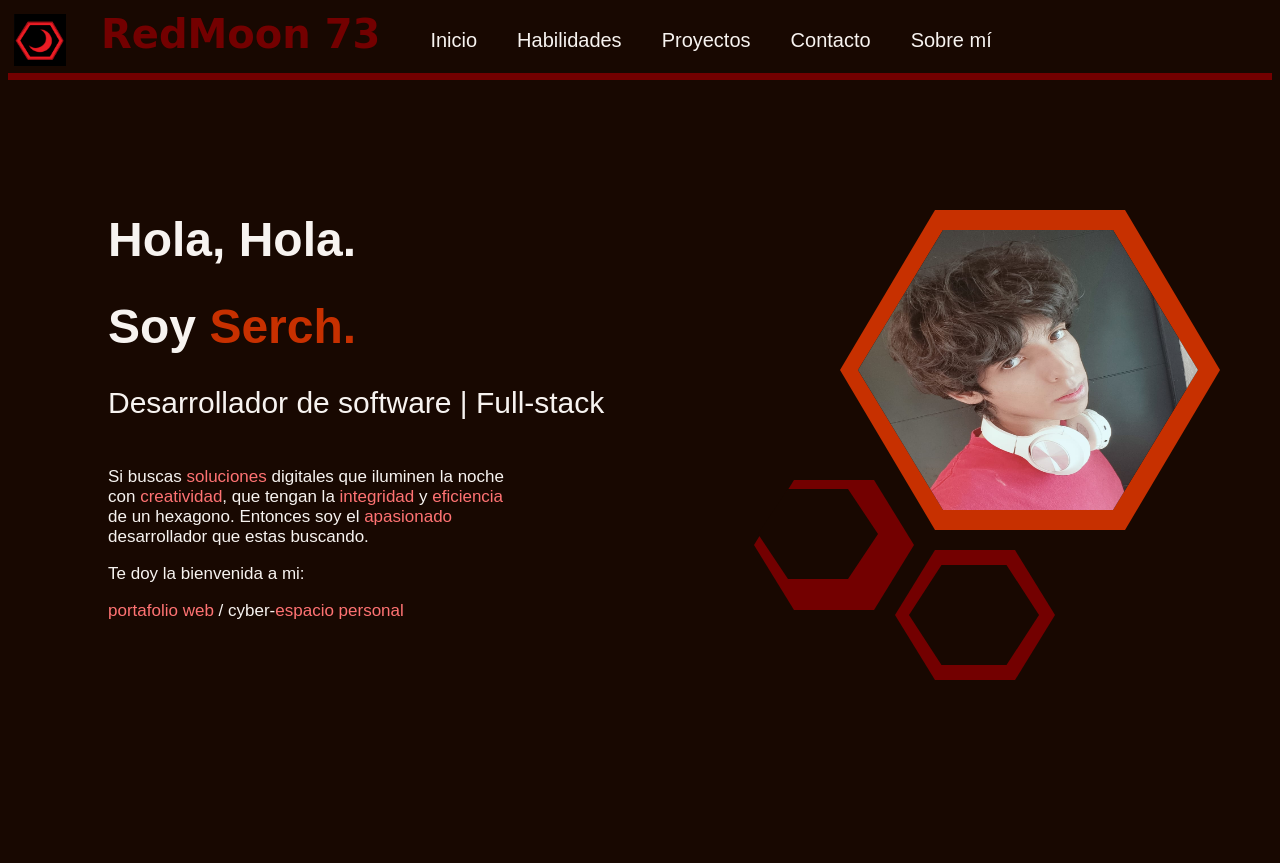
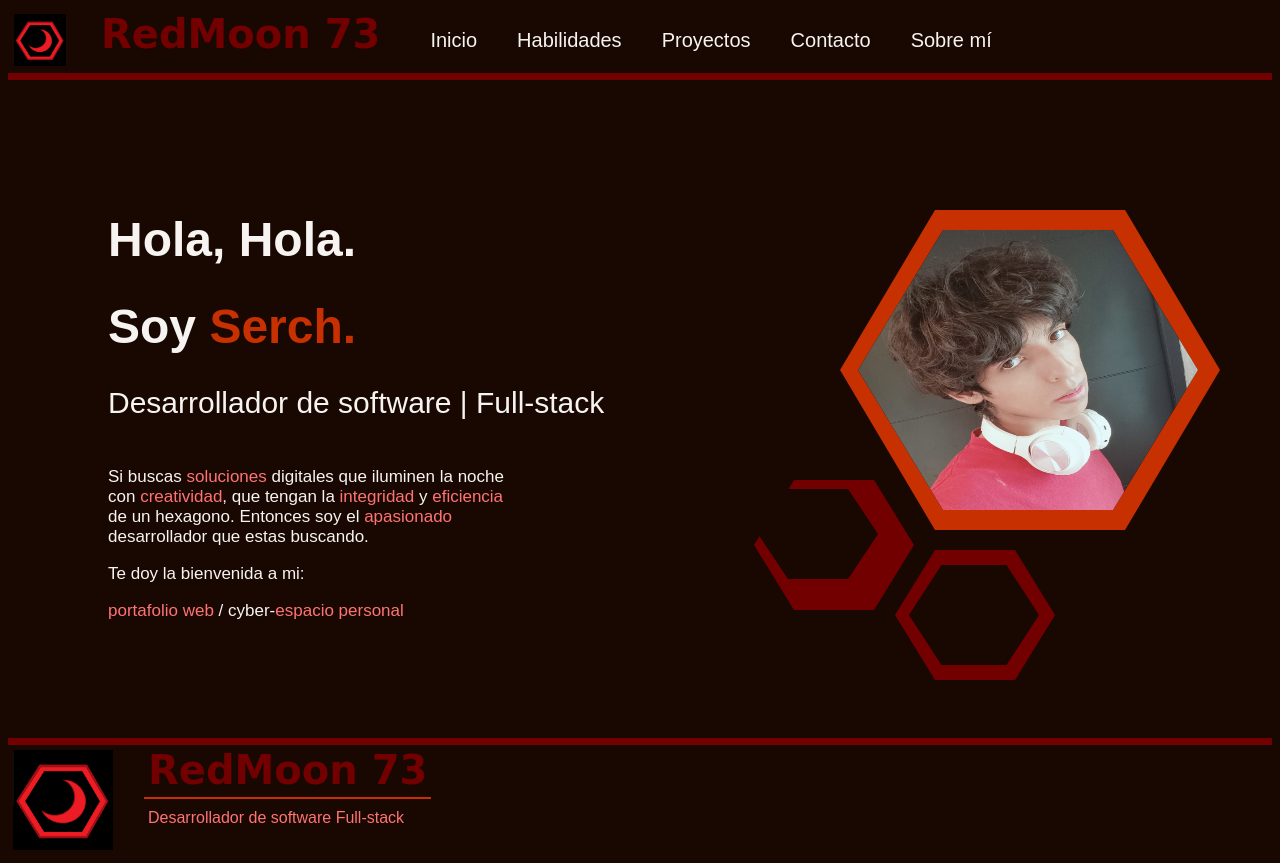
Before and after one commit to RedMoon73uwu/Red-Space, a plain HTML site: page index.html in a window 1280 px wide. Before the commit the page ends 800 px from the top, so only its background shows below. Drawn offline with Linux system fonts and the light colour scheme; a web font is replaced by a local one.

Commit message:
Se añade Footer: escrito en index.html y se crea el estilo footer.css

```diff
--- a/index.html
+++ b/index.html
@@ -8,6 +8,7 @@
 
     <link rel="stylesheet" href="./src/estilos/inicio.css">
     <link rel="stylesheet" href="./src/estilos/navbar.css">
+    <link rel="stylesheet" href="./src/estilos/footer.css">
     <link rel="stylesheet" href="./src/estilos/style.css">
 
     <title>Inicio | portfolio Serch</title>
@@ -79,6 +80,17 @@
 
     </main>
 
+    <div class="Footer">
+
+        <img src="./assets/imagenes/escudo personal redmoon73 fondo dark.png" width="100" height="100">
+        <div class="tituloFooter">
+            <span class="redmoonWord">RedMoon 73</span>
+            <span class="devfullstack">Desarrollador de software Full-stack</span>
+        </div>
+
+
+
+    </div>
     <script type="module" src=""></script>
 </body>
 
--- /dev/null
+++ b/src/estilos/footer.css
@@ -0,0 +1,17 @@
+.Footer{
+    border-top: 7px solid #730000 ;
+    display: flex;
+}
+
+.tituloFooter{
+    display: flex;
+    flex-direction: column;
+}
+
+.devfullstack{
+    position: relative;
+    margin:2px 26px;
+    padding: 10px 4px;
+    border-top: 2px solid #C73000;
+    color:#ff7373;
+}
```
